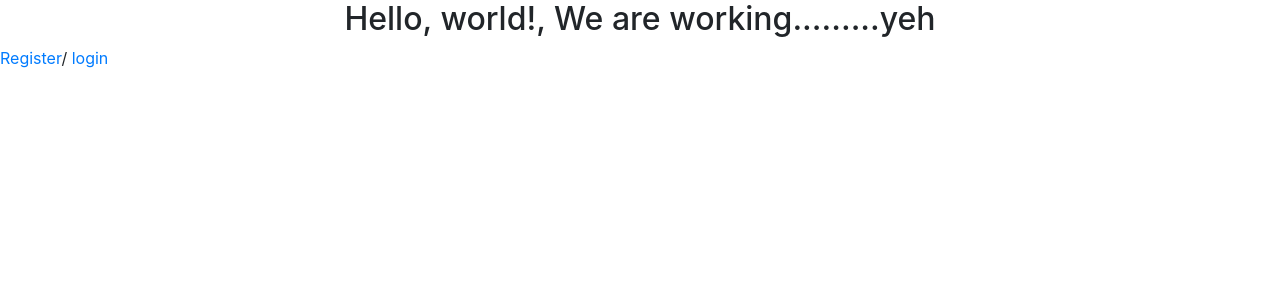
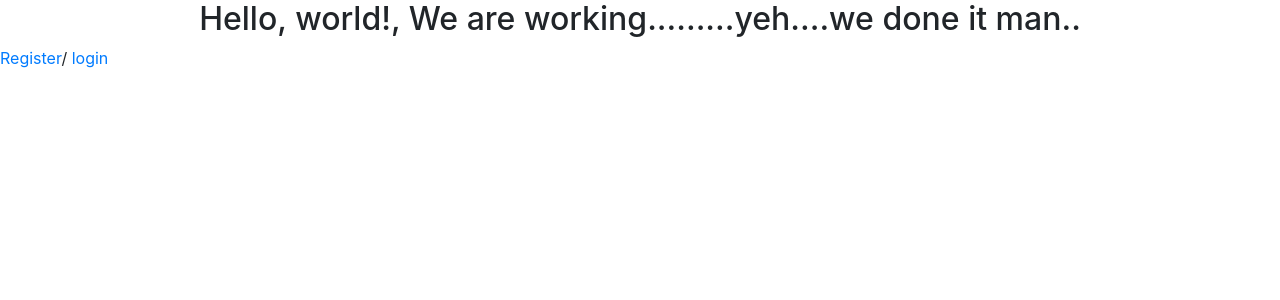
Before and after one commit to nikhilpatil29/SimpleDjangoProject, a Django app: page / in a window 1280 px wide. Shown: the top 300 px of the page. Run offline with Django 3.2, Linux system fonts and the light colour scheme; some libraries are stand-ins or nearby versions.

Commit message:
recent updated

```diff
--- a/templates/registration/index.html
+++ b/templates/registration/index.html
@@ -7,12 +7,12 @@
 
         <!-- Bootstrap CSS -->
         <link rel="stylesheet" href="https://stackpath.bootstrapcdn.com/bootstrap/4.1.3/css/bootstrap.min.css" integrity="sha384-MCw98/SFnGE8fJT3GXwEOngsV7Zt27NXFoaoApmYm81iuXoPkFOJwJ8ERdknLPMO" crossorigin="anonymous">
-        <title>Hello, world!, We are working...we done it man...</title>
+        <title>Hello, world!, We are working.</title>
     </head>
     <body>
         <div class='text-center'>
             {{ title }}
-            <h2>Hello, world!, We are working.........yeh</h2>
+            <h2>Hello, world!, We are working.........yeh....we done it man..</h2>
         </div>
         <div>
             <a href="{% url 'registration' %}">Register</a>/
```
